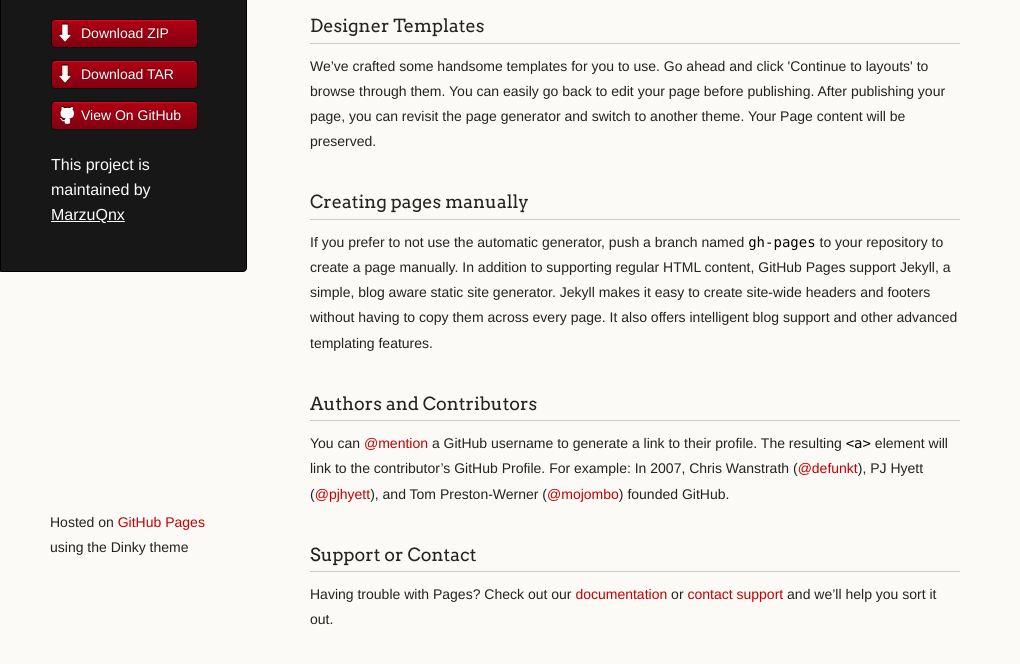
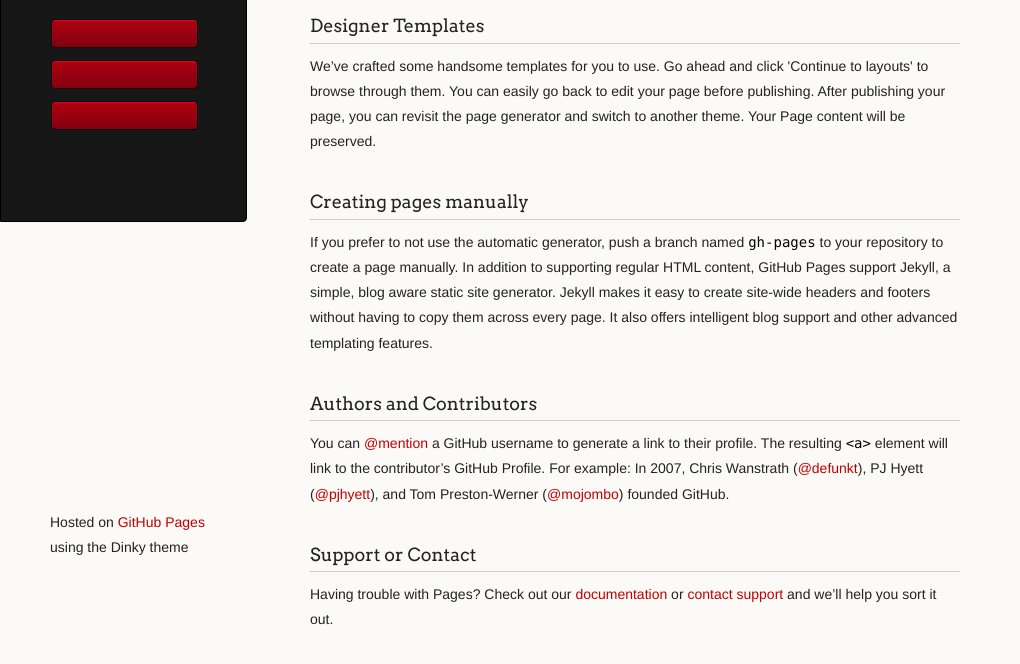
Before and after one commit to MarzuQnx/sky-people, a plain HTML site: page index.html in a window 1280 px wide. Shown: the part 208-872 px from the top of the page, without its empty margins (0-1020 px from the left). Drawn offline with Linux system fonts and the light colour scheme.

Commit message:
Update index.html
- Deleting some button

```diff
--- a/index.html
+++ b/index.html
@@ -20,12 +20,12 @@
         <p class="header">being unknown on earth, but well-known in the sky</p>
 
         <ul>
-          <li class="download"><a class="buttons" href="https://github.com/MarzuQnx/sky-people/zipball/master">Download ZIP</a></li>
-          <li class="download"><a class="buttons" href="https://github.com/MarzuQnx/sky-people/tarball/master">Download TAR</a></li>
-          <li><a class="buttons github" href="https://github.com/MarzuQnx/sky-people">View On GitHub</a></li>
+          <li class="download">&nbsp;</li>
+          <li class="download">&nbsp;</li>
+          <li>&nbsp;</li>
         </ul>
 
-        <p class="header">This project is maintained by <a class="header name" href="https://github.com/MarzuQnx">MarzuQnx</a></p>
+        <p class="header">&nbsp;</p>
 
 
       </header>
```
